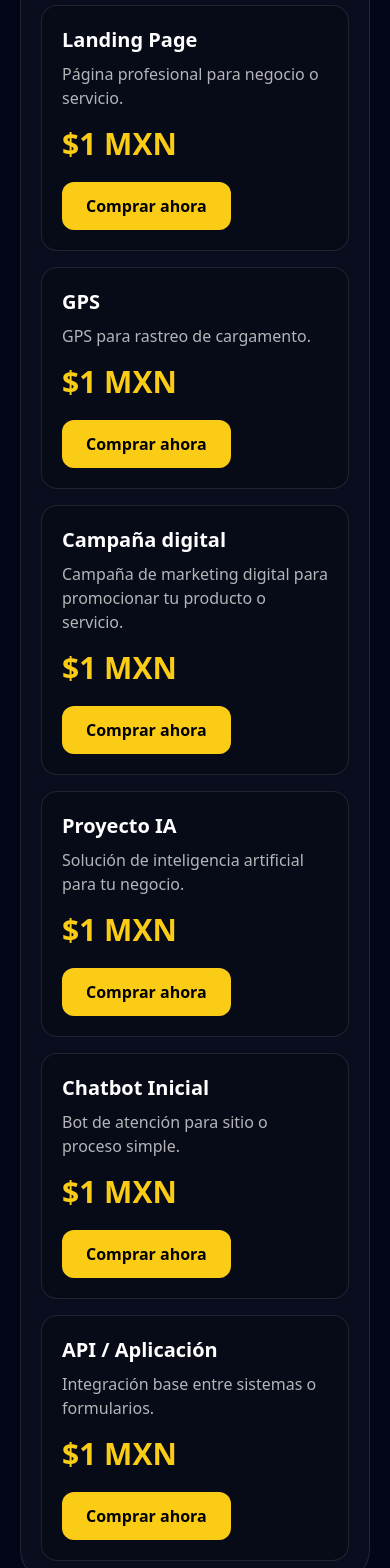
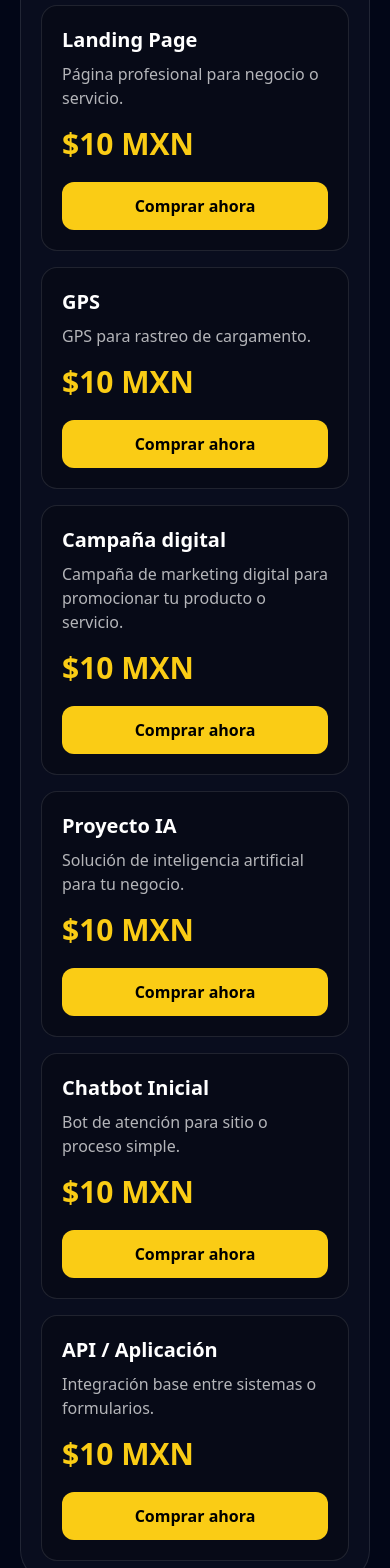
Before and after one commit to NocianDev/TecnologiasHoyMismo, a React (Vite) app: page /contacto in a window 390 px wide. Shown: the part 1940-3508 px from the top of the page. Built offline with nearby package versions, Linux system fonts and the light colour scheme.

Commit message:
Actualizacion 26

```diff
--- a/src/pages/Contacto.tsx
+++ b/src/pages/Contacto.tsx
@@ -5,43 +5,28 @@ export default function Contacto() {
     plan: "landing" | "gps" | "campana" | "ia" | "chatbot" | "api"
   ) {
     try {
-    console.log("CLICK en plan:", plan);
-    console.log("API URL:", import.meta.env.VITE_API_URL);
-
-    const res = await fetch(`${import.meta.env.VITE_API_URL}/create-checkout-session`, {
+      const res = await fetch(
+        `${import.meta.env.VITE_API_URL}/create-checkout-session`,
+        {
           method: "POST",
           headers: { "Content-Type": "application/json" },
           body: JSON.stringify({ plan }),
-    });
+        }
+      );
 
-    console.log("STATUS:", res.status);
-
-    const text = await res.text();
-    console.log("RAW RESPONSE:", text);
-
-    let data = {};
-    try {
-      data = JSON.parse(text);
-    } catch (e) {
-      console.error("La respuesta no es JSON válido");
-    }
-
-    console.log("DATA PARSEADA:", data);
+      const data = await res.json();
 
       if (!res.ok) {
-      alert((data as any).error || "Falló el backend");
+        alert(data.error || "Error al iniciar compra");
         return;
       }
 
-    if ((data as any).url) {
-      console.log("Redirigiendo a:", (data as any).url);
-      window.location.href = (data as any).url;
-    } else {
-      alert("No llegó la URL de Stripe");
+      if (data.url) {
+        window.location.href = data.url;
       }
     } catch (error) {
-    console.error("Error al iniciar compra:", error);
-    alert("Ocurrió un error al iniciar la compra.");
+      console.error(error);
+      alert("Error al iniciar compra");
     }
   }
 
@@ -69,7 +54,7 @@ export default function Contacto() {
 
       <section className="section pt-8">
         <div className="grid w-full max-w-full gap-8 lg:grid-cols-[0.9fr_1.1fr] lg:gap-10">
-          <div className="min-w-0">
+          <div className="min-w-0 lg:sticky lg:top-24 lg:self-start">
             <Reveal>
               <h2 className="text-3xl font-bold title-gradient sm:text-4xl">
                 Información de contacto
@@ -181,102 +166,76 @@ export default function Contacto() {
                   Puedes adquirir una solución inicial y continuar con personalización después.
                 </p>
 
-                <div className="mt-6 grid gap-4">
-                  <div className="rounded-2xl border border-white/10 bg-black/20 p-5">
-                    <h3 className="text-xl font-bold text-white">Landing Page</h3>
-                    <p className="mt-2 text-white/70">
-                      Página profesional para negocio o servicio.
+                <div className="mt-6 grid gap-4 md:grid-cols-2 xl:grid-cols-3">
+                  {[
+                    {
+                      title: "Landing Page",
+                      description: "Página profesional para negocio o servicio.",
+                      price: "$10 MXN",
+                      plan: "landing",
+                    },
+                    {
+                      title: "GPS",
+                      description: "GPS para rastreo de cargamento.",
+                      price: "$10 MXN",
+                      plan: "gps",
+                    },
+                    {
+                      title: "Campaña digital",
+                      description:
+                        "Campaña de marketing digital para promocionar tu producto o servicio.",
+                      price: "$10 MXN",
+                      plan: "campana",
+                    },
+                    {
+                      title: "Proyecto IA",
+                      description: "Solución de inteligencia artificial para tu negocio.",
+                      price: "$10 MXN",
+                      plan: "ia",
+                    },
+                    {
+                      title: "Chatbot Inicial",
+                      description: "Bot de atención para sitio o proceso simple.",
+                      price: "$10 MXN",
+                      plan: "chatbot",
+                    },
+                    {
+                      title: "API / Aplicación",
+                      description: "Integración base entre sistemas o formularios.",
+                      price: "$10 MXN",
+                      plan: "api",
+                    },
+                  ].map((item) => (
+                    <div
+                      key={item.plan}
+                      className="flex h-full flex-col justify-between rounded-2xl border border-white/10 bg-black/20 p-5"
+                    >
+                      <div>
+                        <h3 className="text-xl font-bold text-white">{item.title}</h3>
+                        <p className="mt-2 text-white/70">{item.description}</p>
+                        <p className="mt-4 text-3xl font-extrabold text-yellow-400">
+                          {item.price}
                         </p>
-                    <p className="mt-4 text-3xl font-extrabold text-yellow-400">
-                      $1 MXN
-                    </p>
+                      </div>
+
                       <button
-                      onClick={() => handleBuy("landing")}
-                      className="btn-primary mt-5"
+                        onClick={() =>
+                          handleBuy(
+                            item.plan as
+                              | "landing"
+                              | "gps"
+                              | "campana"
+                              | "ia"
+                              | "chatbot"
+                              | "api"
+                          )
+                        }
+                        className="btn-primary mt-5 w-full"
                       >
                         Comprar ahora
                       </button>
                     </div>
-
-                  <div className="rounded-2xl border border-white/10 bg-black/20 p-5">
-                    <h3 className="text-xl font-bold text-white">GPS</h3>
-                    <p className="mt-2 text-white/70">
-                      GPS para rastreo de cargamento.
-                    </p>
-                    <p className="mt-4 text-3xl font-extrabold text-yellow-400">
-                      $1 MXN
-                    </p>
-                    <button
-                      onClick={() => handleBuy("gps")}
-                      className="btn-primary mt-5"
-                    >
-                      Comprar ahora
-                    </button>
-                  </div>
-
-                  <div className="rounded-2xl border border-white/10 bg-black/20 p-5">
-                    <h3 className="text-xl font-bold text-white">Campaña digital</h3>
-                    <p className="mt-2 text-white/70">
-                      Campaña de marketing digital para promocionar tu producto o servicio.
-                    </p>
-                    <p className="mt-4 text-3xl font-extrabold text-yellow-400">
-                      $1 MXN
-                    </p>
-                    <button
-                      onClick={() => handleBuy("campana")}
-                      className="btn-primary mt-5"
-                    >
-                      Comprar ahora
-                    </button>
-                  </div>
-
-                  <div className="rounded-2xl border border-white/10 bg-black/20 p-5">
-                    <h3 className="text-xl font-bold text-white">Proyecto IA</h3>
-                    <p className="mt-2 text-white/70">
-                      Solución de inteligencia artificial para tu negocio.
-                    </p>
-                    <p className="mt-4 text-3xl font-extrabold text-yellow-400">
-                      $1 MXN
-                    </p>
-                    <button
-                      onClick={() => handleBuy("ia")}
-                      className="btn-primary mt-5"
-                    >
-                      Comprar ahora
-                    </button>
-                  </div>
-
-                  <div className="rounded-2xl border border-white/10 bg-black/20 p-5">
-                    <h3 className="text-xl font-bold text-white">Chatbot Inicial</h3>
-                    <p className="mt-2 text-white/70">
-                      Bot de atención para sitio o proceso simple.
-                    </p>
-                    <p className="mt-4 text-3xl font-extrabold text-yellow-400">
-                      $1 MXN
-                    </p>
-                    <button
-                      onClick={() => handleBuy("chatbot")}
-                      className="btn-primary mt-5"
-                    >
-                      Comprar ahora
-                    </button>
-                  </div>
-
-                  <div className="rounded-2xl border border-white/10 bg-black/20 p-5">
-                    <h3 className="text-xl font-bold text-white">API / Aplicación</h3>
-                    <p className="mt-2 text-white/70">
-                      Integración base entre sistemas o formularios.
-                    </p>
-                    <p className="mt-4 text-3xl font-extrabold text-yellow-400">
-                      $1 MXN
-                    </p>
-                    <button
-                      onClick={() => handleBuy("api")}
-                      className="btn-primary mt-5"
-                    >
-                      Comprar ahora
-                    </button>
-                  </div>
+                  ))}
                 </div>
               </div>
             </Reveal>
```
Also changed, not shown: public/images/Contacto5.png (added), 1 other file (tests, documents, lock files or other folders). Lines whose indentation alone changed are shown as unchanged.
